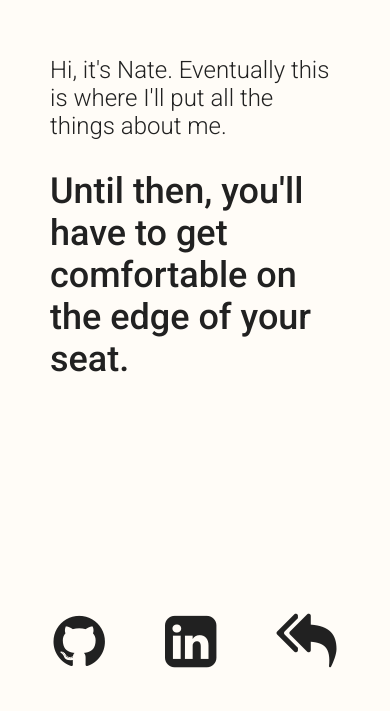
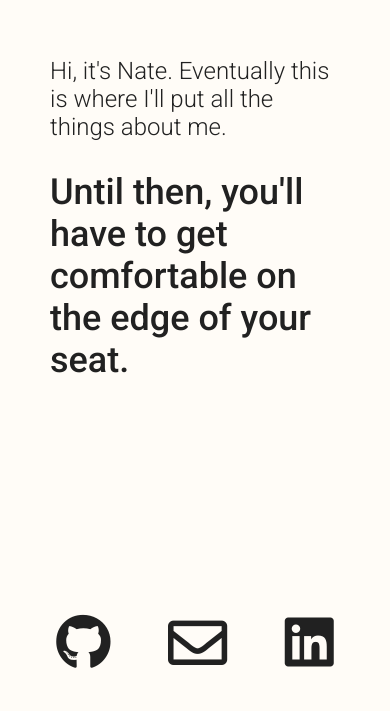
Before and after one commit to nbenz/website, a website: page public/index.html in a window 390 px wide. Shown: the part 116-827 px from the top of the page. Drawn offline with Linux system fonts and the light colour scheme.

Commit message:
upgrade FontAwesome and adjust icon styles

```diff
--- a/public/index.html
+++ b/public/index.html
@@ -2,9 +2,9 @@
 <html>
   <head>
     <title>Welcome to Nate</title>
-    <meta charset="UTF-8">
+    <meta charset='UTF-8'>
     <link href='https://fonts.googleapis.com/css?family=Roboto:100,300,400,500,700' rel='stylesheet' type='text/css'>
-    <link href='https://maxcdn.bootstrapcdn.com/font-awesome/4.5.0/css/font-awesome.min.css' rel='stylesheet'>
+    <link rel='stylesheet' href='https://use.fontawesome.com/releases/v5.0.13/css/all.css' integrity='sha384-DNOHZ68U8hZfKXOrtjWvjxusGo9WQnrNx2sqG0tfsghAvtVlRW3tvkXWZh58N9jp' crossorigin='anonymous'>
     <link href='style.css' rel='stylesheet' type='text/css'>
     <script>
       (function(i,s,o,g,r,a,m){i['GoogleAnalyticsObject']=r;i[r]=i[r]||function(){
@@ -18,17 +18,17 @@
     </script>
   </head>
   <body>
-    <main class="content">
-      <div id="textbox">
+    <main class='content'>
+      <div id='textbox'>
         <p>Hi, it's Nate. Eventually this is where I'll put all the things about me.</p>
-        <h2 id="tag">Until then, you'll have to get comfortable on the edge of your seat.</h2>
+        <h2 id='tag'>Until then, you'll have to get comfortable on the edge of your seat.</h2>
       </div>
     </main>
     <footer>
-      <div id="icons">
-        <a href="https://github.com/nbenz"><i class="fa fa-github"></i></a>
-        <a href="http://linkedin.com/in/nbenz"><i class="fa fa-linkedin-square"></i></a>
-        <a href="mailto:natembenz@gmail.com"><i class="fa fa-reply-all"></i>
+      <div id='icons'>
+        <a href='https://github.com/nbenz'><i class='fab fa-github'></i></a>
+        <a id='email' href='mailto:natembenz@gmail.com'><i class='far fa-envelope'></i>
+        <a href='http://linkedin.com/in/nbenz'><i class='fab fa-linkedin'></i></a>
       </div>
     </footer>
   </body>
--- a/public/style.css
+++ b/public/style.css
@@ -39,10 +39,14 @@ footer {
 }
 
 #icons {
-  font-size: 1.5em;
+  font-size: 2.25rem;
   display: flex;
   align-items: center;
   justify-content: center;
+}
+
+#icons #email {
+  font-size: 2.4rem;
 }
 
 #icons > a {
@@ -57,6 +61,9 @@ footer {
 
 @media only screen and (max-width: 1000px) and (orientation: portrait) {
   #icons {
-    font-size: 2.5em;
+    font-size: 3.5rem;
+  }
+  #icons #email {
+    font-size: 3.7rem;
   }
 }
```
